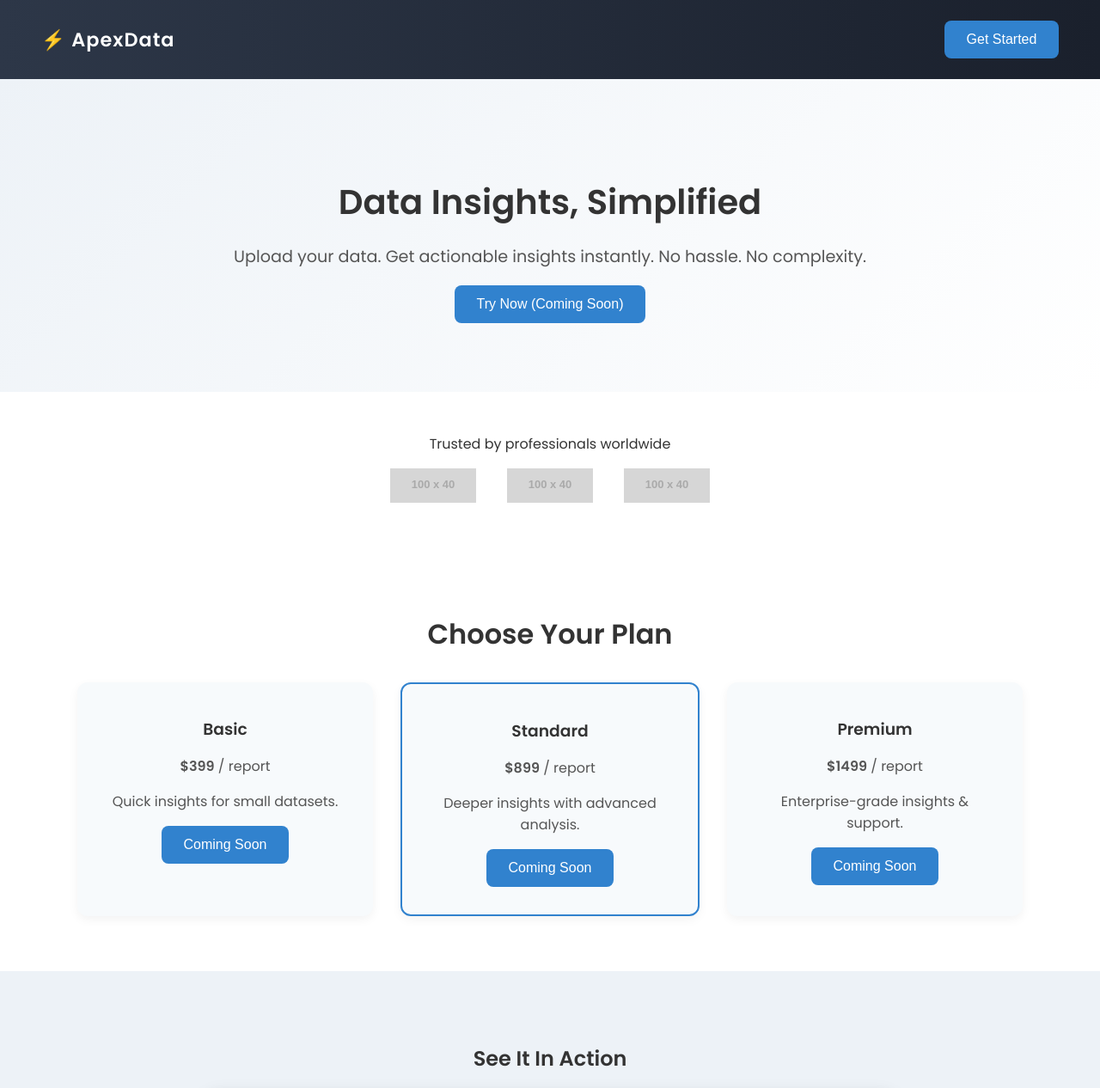
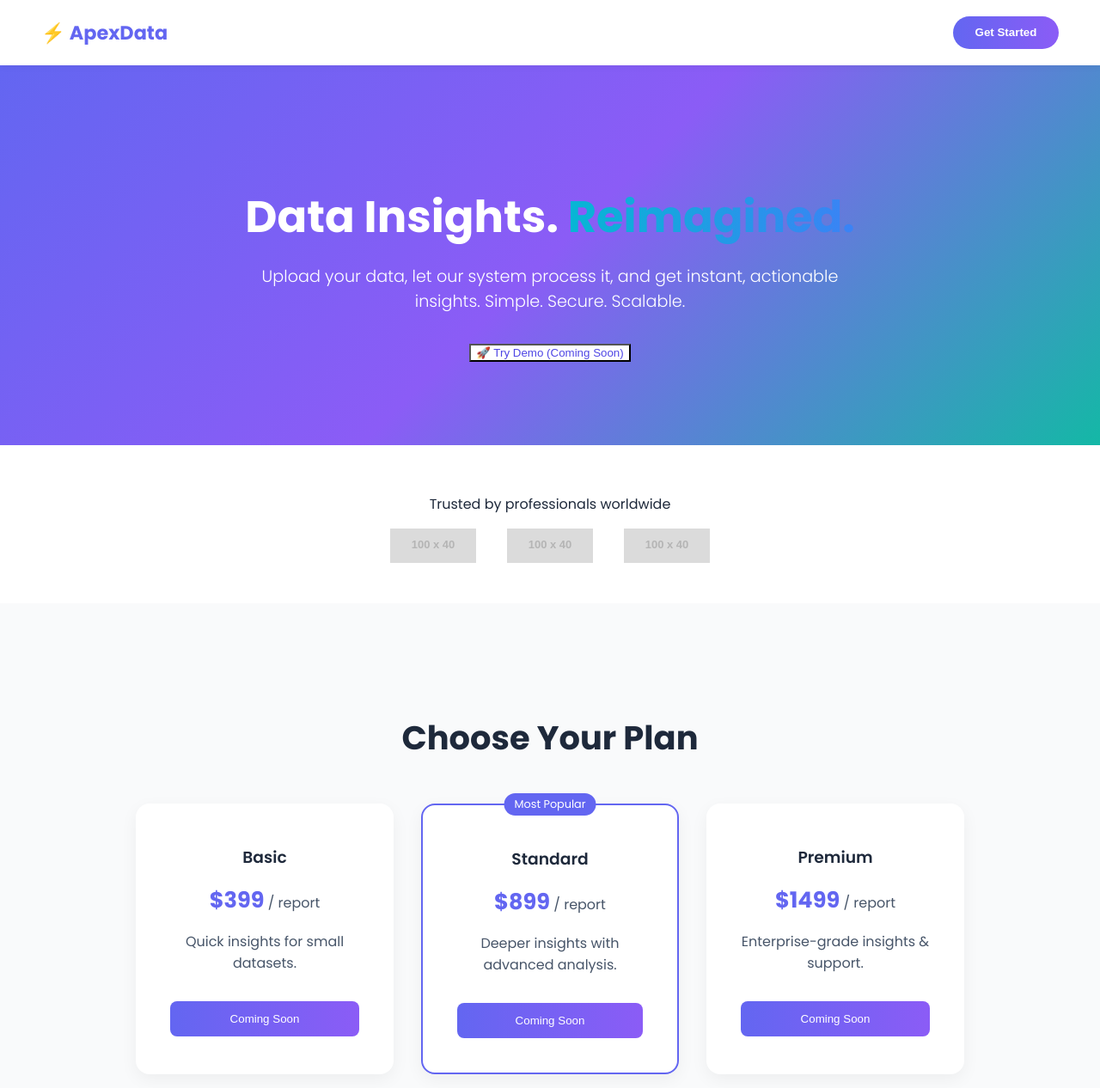
Before and after one commit to Kalpak901/Apexdata, a plain HTML site: page index.html in a window 1280 px wide. Shown: the top 1266 px of the page at 86% size. Drawn offline with nearby package versions, Linux system fonts and the light colour scheme; placeholder pictures from the web are drawn by us.

Commit message:
Update index.html

```diff
--- a/index.html
+++ b/index.html
@@ -1,98 +1,172 @@
 <!DOCTYPE html>
 <html lang="en">
 <head>
-  <meta charset="UTF-8" />
+  <meta charset="UTF-8"/>
   <meta name="viewport" content="width=device-width, initial-scale=1.0"/>
-  <title>Apex Data</title>
-  <link href="https://fonts.googleapis.com/css2?family=Poppins:wght@400;600&display=swap" rel="stylesheet"/>
+  <title>ApexData – Smarter Data Insights</title>
+  <link href="https://fonts.googleapis.com/css2?family=Poppins:wght@300;400;600;700&display=swap" rel="stylesheet">
+  <link rel="stylesheet" href="https://unpkg.com/aos@2.3.1/dist/aos.css"/>
   <style>
-    body {font-family: 'Poppins', sans-serif; margin: 0; padding: 0; background: #f9fafb; color: #333;}
-    header {background: linear-gradient(90deg,#2d3748,#1a202c); color: #fff; padding: 1.5rem 3rem; display: flex; justify-content: space-between; align-items: center;}
-    .logo {font-size: 1.4rem; font-weight: 700; letter-spacing: 1px;}
-    .hero {text-align: center; padding: 5rem 2rem; background: linear-gradient(135deg,#edf2f7,#fff);}
-    .hero h1 {font-size: 2.5rem; margin-bottom: 1rem;}
-    .hero p {font-size: 1.2rem; color: #555;}
-    .cta-btn {background: #3182ce; color: #fff; border: none; padding: 0.8rem 1.6rem; font-size: 1rem; border-radius: 8px; cursor: pointer; transition: background 0.2s;}
-    .cta-btn:hover {background: #2b6cb0;}
-    .pricing {padding: 4rem 2rem; background: #fff; text-align: center;}
-    .pricing h2 {font-size: 2rem; margin-bottom: 2rem;}
-    .pricing-grid {display: flex; justify-content: center; gap: 2rem; flex-wrap: wrap;}
-    .price-card {background: #f7fafc; border-radius: 12px; padding: 2rem; width: 280px; box-shadow: 0 4px 12px rgba(0,0,0,0.05);}
-    .price-card h3 {margin: 0.5rem 0;}
-    .price-card p {color: #555;}
-    .demo {padding: 4rem 2rem; text-align: center; background: #edf2f7;}
-    .demo img {max-width: 90%; border-radius: 12px; box-shadow: 0 6px 20px rgba(0,0,0,0.15);}
-    .trust {padding: 2rem; background: #fff; text-align: center;}
-    .trust img {height: 40px; margin: 0 1rem; opacity: 0.8;}
-    .faq, .about, .contact {padding: 4rem 2rem; max-width: 900px; margin: auto;}
-    footer {background: #1a202c; color: #ccc; text-align: center; padding: 2rem;}
-    input, textarea {width: 100%; padding: 0.7rem; margin: 0.5rem 0; border: 1px solid #ddd; border-radius: 6px;}
-    form button {margin-top: 1rem; background: #3182ce; color: #fff; border: none; padding: 0.7rem 1.2rem; border-radius: 6px; cursor: pointer;}
-    form button:hover {background: #2b6cb0;}
+    :root {
+      --primary: #6366F1; /* indigo */
+      --primary-dark: #4F46E5;
+      --accent: #8B5CF6; /* purple */
+      --bg: #F9FAFB;
+      --text-dark: #1E293B;
+      --text-light: #475569;
+    }
+    * {box-sizing:border-box;}
+    body {margin:0; font-family:'Poppins',sans-serif; background:var(--bg); color:var(--text-dark);}
+    header {
+      background: white;
+      display:flex; justify-content:space-between; align-items:center;
+      padding:1.2rem 3rem; box-shadow:0 2px 8px rgba(0,0,0,0.05);
+      position:sticky; top:0; z-index:100;
+    }
+    .logo {font-weight:700; font-size:1.4rem; color:var(--primary);}
+    nav button {
+      background: linear-gradient(90deg, var(--primary), var(--accent));
+      border:none; color:#fff; font-weight:600;
+      padding:0.7rem 1.6rem; border-radius:9999px;
+      cursor:pointer; transition:0.25s;
+    }
+    nav button:hover {transform:scale(1.05); box-shadow:0 8px 20px rgba(99,102,241,0.3);}
+
+    .hero {
+      text-align:center; padding:6rem 2rem;
+      background: linear-gradient(135deg,#6366F1,#8B5CF6,#14B8A6);
+      color:white;
+    }
+    .hero h1 {font-size:3.2rem; font-weight:700; margin-bottom:1rem;}
+    .hero h1 span {
+      background: linear-gradient(90deg,#06b6d4,#3b82f6);
+      -webkit-background-clip:text; color:transparent;
+    }
+    .hero p {font-size:1.2rem; font-weight:300; max-width:700px; margin:0 auto 2rem;}
+    .hero button {background:#fff; color:var(--primary-dark);}
+
+    .trust {background:#fff; padding:2.5rem; text-align:center;}
+    .trust img {height:40px; margin:0 1rem; opacity:0.7;}
+
+    .pricing {padding:6rem 2rem; text-align:center;}
+    .pricing h2 {font-size:2.4rem; margin-bottom:3rem;}
+    .pricing-grid {display:flex; flex-wrap:wrap; justify-content:center; gap:2rem;}
+    .card {
+      background:#fff; border-radius:16px; padding:2.5rem; width:300px;
+      box-shadow:0 6px 20px rgba(0,0,0,0.05);
+      transition:0.3s;
+      position:relative;
+    }
+    .card:hover {transform:translateY(-8px); box-shadow:0 12px 28px rgba(0,0,0,0.1);}
+    .card h3 {margin:0.5rem 0; font-weight:600;}
+    .card p {color:var(--text-light);}
+    .card strong {font-size:1.6rem; color:var(--primary);}
+    .highlight {border:2px solid var(--primary);}
+    .highlight::before {
+      content:"Most Popular";
+      position:absolute; top:-14px; left:50%; transform:translateX(-50%);
+      background:var(--primary); color:#fff; font-size:0.8rem;
+      padding:4px 12px; border-radius:20px;
+    }
+    .card button {
+      margin-top:1rem; width:100%;
+      background:linear-gradient(90deg,var(--primary),var(--accent));
+      color:#fff; border:none; padding:0.8rem; border-radius:8px;
+      cursor:pointer; transition:0.2s;
+    }
+    .card button:hover {opacity:0.9;}
+
+    .demo {padding:6rem 2rem; text-align:center; background:#eef2ff;}
+    .demo h2 {font-size:2rem; margin-bottom:2rem;}
+    .demo img {
+      max-width:85%; border-radius:16px;
+      box-shadow:0 8px 30px rgba(0,0,0,0.15);
+      transform:rotate(-1.5deg);
+    }
+
+    .faq, .about, .contact {padding:6rem 2rem; max-width:900px; margin:auto;}
+    .faq h2, .about h2, .contact h2 {font-size:2rem; margin-bottom:2rem;}
+
+    input, textarea {
+      width:100%; padding:0.8rem; margin:0.6rem 0;
+      border:1px solid #ddd; border-radius:8px; font-family:inherit;
+    }
+    form button {
+      background:linear-gradient(90deg,var(--primary),var(--accent));
+      border:none; padding:0.9rem 1.6rem; color:#fff; border-radius:8px;
+      font-weight:600; cursor:pointer; transition:0.2s;
+    }
+    form button:hover {opacity:0.9;}
+
+    footer {
+      background:#1E293B; color:#94A3B8;
+      text-align:center; padding:2rem;
+    }
+    .socials a {color:#fff; margin:0 0.5rem; text-decoration:none; font-size:1.2rem;}
   </style>
 </head>
 <body>
   <header>
     <div class="logo">⚡ ApexData</div>
-    <nav><button class="cta-btn">Get Started</button></nav>
+    <nav><button>Get Started</button></nav>
   </header>
 
-  <section class="hero">
-    <h1>Data Insights, Simplified</h1>
-    <p>Upload your data. Get actionable insights instantly. No hassle. No complexity.</p>
-    <button class="cta-btn">Try Now (Coming Soon)</button>
+  <section class="hero" data-aos="fade-up">
+    <h1>Data Insights. <span>Reimagined.</span></h1>
+    <p>Upload your data, let our system process it, and get instant, actionable insights. Simple. Secure. Scalable.</p>
+    <button>🚀 Try Demo (Coming Soon)</button>
   </section>
 
-  <section class="trust">
+  <section class="trust" data-aos="fade-up">
     <p>Trusted by professionals worldwide</p>
     <div>
-      <img src="https://dummyimage.com/100x40/ccc/fff&text=Logo+1" alt="Logo1"/>
-      <img src="https://dummyimage.com/100x40/ccc/fff&text=Logo+2" alt="Logo2"/>
-      <img src="https://dummyimage.com/100x40/ccc/fff&text=Logo+3" alt="Logo3"/>
+      <img src="https://dummyimage.com/100x40/ccc/fff&text=Logo+1"/>
+      <img src="https://dummyimage.com/100x40/ccc/fff&text=Logo+2"/>
+      <img src="https://dummyimage.com/100x40/ccc/fff&text=Logo+3"/>
     </div>
   </section>
 
-  <section class="pricing">
+  <section class="pricing" data-aos="fade-up">
     <h2>Choose Your Plan</h2>
     <div class="pricing-grid">
-      <div class="price-card">
+      <div class="card">
         <h3>Basic</h3>
         <p><strong>$399</strong> / report</p>
         <p>Quick insights for small datasets.</p>
-        <button class="cta-btn">Coming Soon</button>
+        <button>Coming Soon</button>
       </div>
-      <div class="price-card" style="border:2px solid #3182ce;">
+      <div class="card highlight">
         <h3>Standard</h3>
         <p><strong>$899</strong> / report</p>
         <p>Deeper insights with advanced analysis.</p>
-        <button class="cta-btn">Coming Soon</button>
+        <button>Coming Soon</button>
       </div>
-      <div class="price-card">
+      <div class="card">
         <h3>Premium</h3>
         <p><strong>$1499</strong> / report</p>
         <p>Enterprise-grade insights & support.</p>
-        <button class="cta-btn">Coming Soon</button>
+        <button>Coming Soon</button>
       </div>
     </div>
   </section>
 
-  <section class="demo">
+  <section class="demo" data-aos="zoom-in">
     <h2>See It In Action</h2>
-    <img src="https://dummyimage.com/800x400/ddd/555&text=Sample+Dashboard+Preview" alt="Demo dashboard"/>
+    <img src="https://dummyimage.com/900x500/ddd/555&text=Dashboard+Preview" alt="Demo dashboard"/>
   </section>
 
-  <section class="faq">
+  <section class="faq" data-aos="fade-up">
     <h2>FAQ</h2>
-    <p><strong>Q:</strong> How do I get my report? <br><strong>A:</strong> Upload your data, we process it, and deliver insights securely.</p>
-    <p><strong>Q:</strong> Is my data safe? <br><strong>A:</strong> Absolutely. We use enterprise-grade encryption and privacy-first practices.</p>
+    <p><strong>Q:</strong> How do I get my report?<br><strong>A:</strong> Upload your data, we process it, and deliver insights securely.</p>
+    <p><strong>Q:</strong> Is my data safe?<br><strong>A:</strong> Absolutely. We use enterprise-grade encryption and privacy-first practices.</p>
   </section>
 
-  <section class="about">
+  <section class="about" data-aos="fade-up">
     <h2>About ApexData</h2>
     <p>We believe data analysis should be simple, fast, and accessible. ApexData provides professional-grade insights for businesses of every size.</p>
   </section>
 
-  <section class="contact">
+  <section class="contact" data-aos="fade-up">
     <h2>Contact Us</h2>
     <form action="https://formspree.io/f/YOUR_FORM_ID" method="POST">
       <input type="text" name="name" placeholder="Your Name" required/>
@@ -104,6 +178,14 @@
 
   <footer>
     <p>© 2025 ApexData. All rights reserved.</p>
+    <div class="socials">
+      <a href="#">🌐</a>
+      <a href="#">🐦</a>
+      <a href="#">💼</a>
+    </div>
   </footer>
+
+  <script src="https://unpkg.com/aos@2.3.1/dist/aos.js"></script>
+  <script>AOS.init({duration:1000, once:true});</script>
 </body>
 </html>
```
